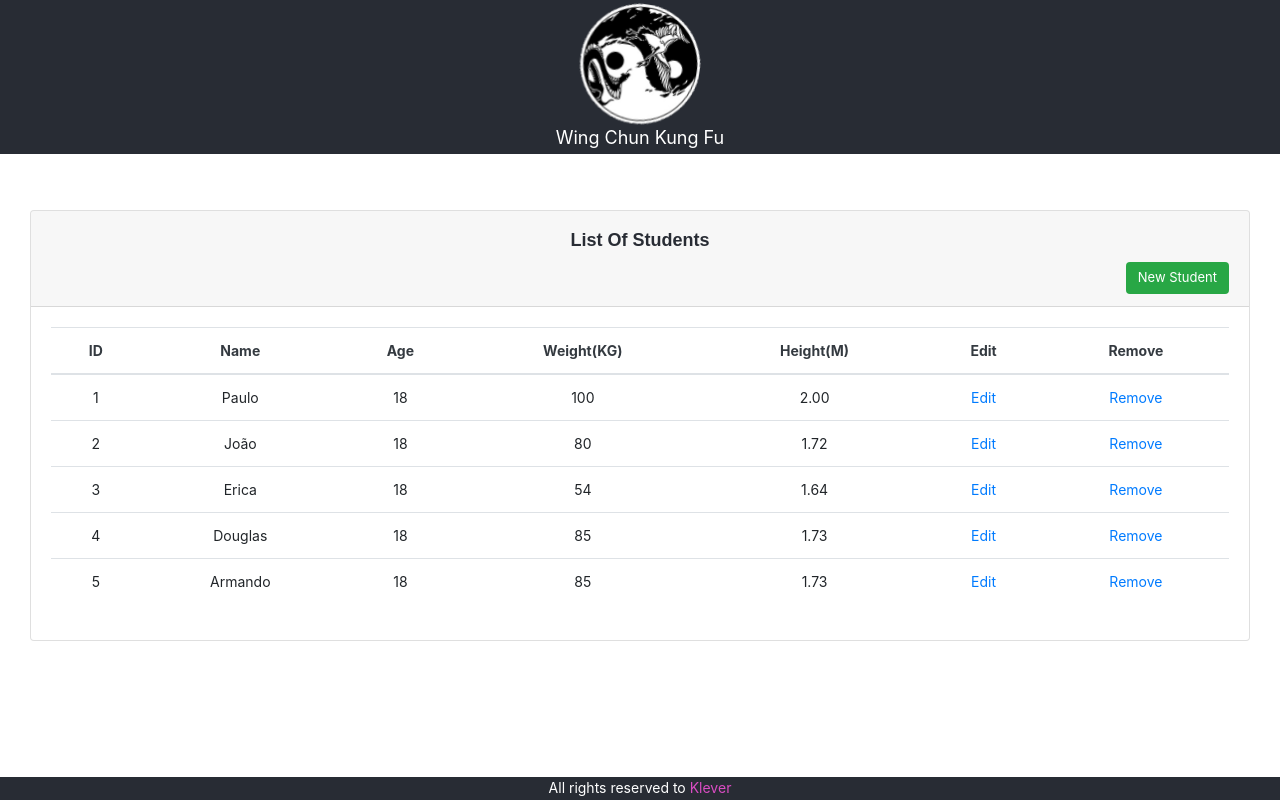
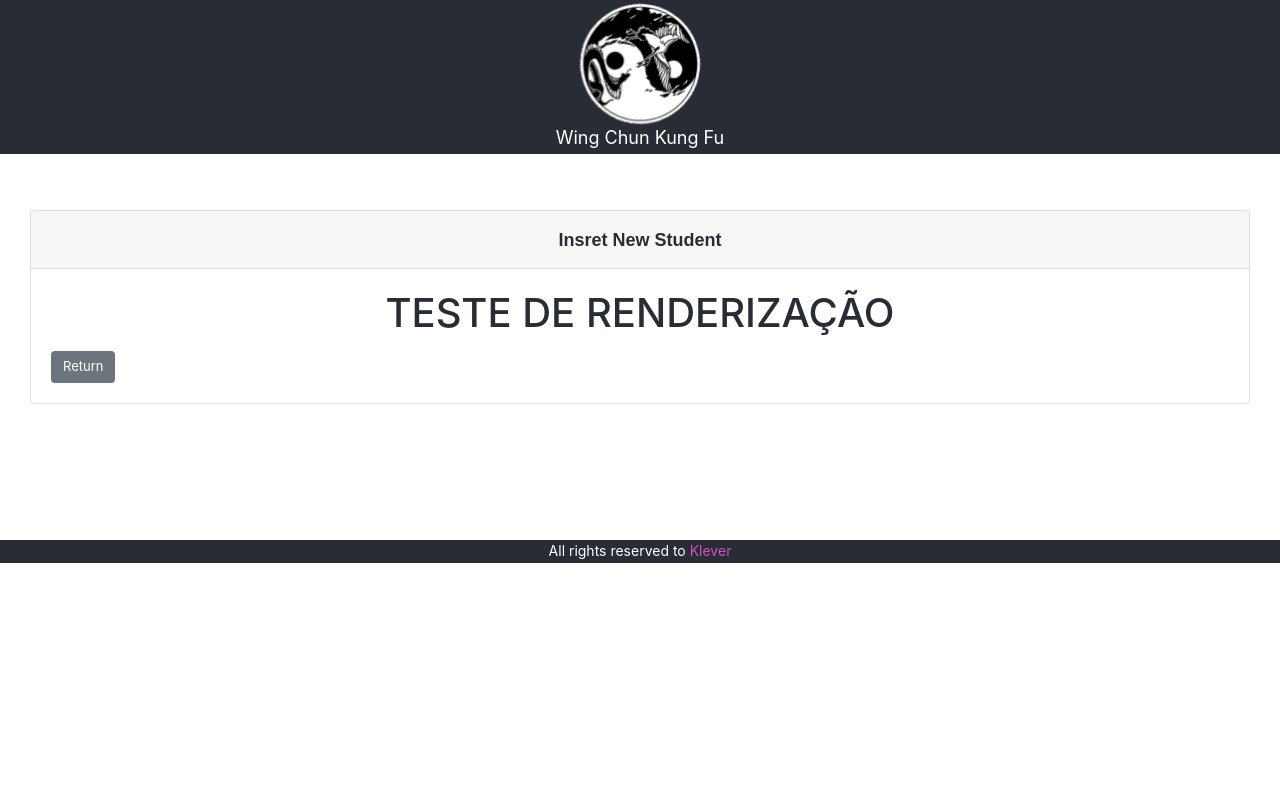
Before and after one commit to OtavioAugustto/chalangeKlever, a React (Create React App) app in the folder challenge-crud/: page /new-student in a window 1280 px wide. Built offline with nearby package versions, Linux system fonts and the light colour scheme.

Commit message:
Create NewStudent and EditStudent component and define routes whit React-routes-dom

```diff
--- a/challenge-crud/package.json
+++ b/challenge-crud/package.json
@@ -6,10 +6,12 @@
     "@testing-library/jest-dom": "^5.12.0",
     "@testing-library/react": "^11.2.6",
     "@testing-library/user-event": "^12.8.3",
+    "@types/react-router-dom": "^5.1.7",
     "react": "^17.0.2",
     "react-dom": "^17.0.2",
     "react-icons": "^4.2.0",
     "react-native-vector-icons": "^8.1.0",
+    "react-router-dom": "^5.2.0",
     "react-scripts": "4.0.3",
     "web-vitals": "^1.1.2"
   },
--- a/challenge-crud/src/assets/css/App.css
+++ b/challenge-crud/src/assets/css/App.css
@@ -76,3 +76,53 @@
     transform: rotate(360deg);
   }
 }
+
+
+
+.title-table{
+  font-family:Arial, Helvetica, sans-serif;
+  font-weight:bold;
+  font-size:calc(10px + 1vmin);
+  margin: 0.4em 0em 0.2em 0em;
+}
+
+.pull-right{
+  float: right;
+}
+
+.pull-left{
+  float: left;
+}
+
+
+/* buttons */
+
+.bt-add{
+  margin: 0.5em 0em 0em 0em;
+  border: 0;
+  outline: none;
+  font-size: small;
+  box-shadow: none;
+}
+
+.bt-back{
+  margin: 0.5em 0em 0em 0em;
+  border: 0;
+  outline: none;
+  font-size: small;
+  box-shadow: none;
+}
+
+.bt-edit{
+  border: 0;
+  outline: none;
+  font-size: small;
+  box-shadow: none;
+}
+
+.bt-remove{
+  border: 0;
+  outline: none;
+  font-size: small;
+  box-shadow: none;
+}
--- a/challenge-crud/src/assets/css/ListStudents.css
+++ /dev/null
@@ -1,20 +0,0 @@
-
-
-.title-table{
-    font-family:Arial, Helvetica, sans-serif;
-    font-weight:bold;
-    font-size:calc(10px + 1vmin);
-    margin: 0.4em 0em 0.2em 0em;
-}
-
-.pull-right{
-    float: right;
-}
-
-#bt-add{
-    margin: 0.5em 0em 0em 0em;
-    border: 0;
-    outline: none;
-    font-size: small;
-    box-shadow: none;
-}
--- a/challenge-crud/src/components/list-students/ListStudents.js
+++ b/challenge-crud/src/components/list-students/ListStudents.js
@@ -1,19 +1,19 @@
-import '../../assets/css/ListStudents.css';
+import '../../assets/css/App.css';
 
 
 function ListStudents() {
   return (
-    <div class="container-fluid">
-      <div class="col-md-12">
-        <div class="card">
-            <div class="card-header">
-            <h2 class="title-table">List Of Students</h2>
-            <button id="bt-add" type="button" class="btn btn-success pull-right">New Student</button>
+    <div className="container-fluid">
+      <div className="col-md-12">
+        <div className="card">
+            <div className="card-header">
+            <h2 className="title-table">List Of Students</h2>
+            <a class="btn btn-success btn-round pull-right bt-add" href="/new-student">New Student</a>
         </div>
-              <div class="card-body">
-                <div class="table-responsive">
-                  <table class="table">
-                      <thead class="text-dark">
+              <div className="card-body">
+                <div className="table-responsive">
+                  <table className="table">
+                      <thead className="text-dark">
                         <tr>
                           <th>ID</th>
                           <th>Name</th>
@@ -25,72 +25,82 @@ function ListStudents() {
                         </tr>
                       </thead>
                       <tbody id="">
-                        <tr class="paciente">
+                        <tr>
                           <td name="id">1</td>
                           <td name="name">Paulo</td>
                           <td name="age">18</td>
                           <td name="weight">100</td>
                           <td name="height">2.00</td>
                           <td name="edit">
-                            <a href="#">Edit</a>
+                          <a class="btn btn-info btn-round bt-edit"
+                          href="/edit-student">Edit</a>
                           </td>
                           <td name="remove">
-                            <a href="#">Remove</a>
+                          <a class="btn btn-danger btn-round bt-remove"
+                          href="#">Remove</a>
                           </td>
                         </tr>
 
-                        <tr class="paciente">
+                        <tr>
                           <td name="id">2</td>
                           <td name="name">João</td>
                           <td name="age">18</td>
                           <td name="weight">80</td>
                           <td name="height">1.72</td>
                           <td name="edit">
-                            <a href="#">Edit</a>
+                          <a class="btn btn-info btn-round bt-edit"
+                          href="/edit-student">Edit</a>
                           </td>
                           <td name="remove">
-                            <a href="#">Remove</a>
+                          <a class="btn btn-danger btn-round bt-remove"
+                          href="#">Remove</a>
                           </td>
                         </tr>
 
-                        <tr class="paciente">
+                        <tr>
                           <td name="id">3</td>
                           <td name="name">Erica</td>
                           <td name="age">18</td>
-                          <td class="weight">54</td>
-                          <td class="height">1.64</td>
+                          <td name="weight">54</td>
+                          <td name="height">1.64</td>
                           <td name="edit">
-                            <a href="#">Edit</a>
+                          <a class="btn btn-info btn-round bt-edit"
+                          href="/edit-student">Edit</a>
                           </td>
                           <td name="remove">
-                            <a href="#">Remove</a>
+                          <a class="btn btn-danger btn-round bt-remove"
+                          href="#">Remove</a>
                           </td>
                         </tr>
 
-                        <tr class="paciente">
+                        <tr>
                           <td name="id">4</td>
                           <td name="name">Douglas</td>
                           <td name="age">18</td>
-                          <td class="weight">85</td>
-                          <td class="height">1.73</td>
+                          <td name="weight">85</td>
+                          <td name="height">1.73</td>
                           <td name="edit">
-                            <a href="#">Edit</a>
+                          <a class="btn btn-info btn-round bt-edit"
+                          href="/edit-student">Edit</a>
                           </td>
                           <td name="remove">
-                            <a href="#">Remove</a>
+                          <a class="btn btn-danger btn-round bt-remove"
+                          href="#">Remove</a>
                           </td>
                         </tr>
-                        <tr class="paciente">
+                        <tr>
                           <td name="id">5</td>
                           <td name="name">Armando</td>
                           <td name="age">18</td>
-                          <td class="weight">85</td>
-                          <td class="height">1.73</td>
+                          <td name="weight">85</td>
+                          <td name="height">1.73</td>
                           <td name="edit">
-                            <a href="#">Edit</a>
+                          <a class="btn btn-info btn-round bt-edit"
+                          href="/edit-student">Edit</a>
                           </td>
                           <td name="remove">
-                            <a href="#">Remove</a>
+                          <a class="btn btn-danger btn-round bt-remove"
+                          href="#">Remove</a>
                           </td>
                         </tr>
                       </tbody>
--- a/challenge-crud/src/index.js
+++ b/challenge-crud/src/index.js
@@ -4,10 +4,9 @@ import '../src/assets/css/index.css';
 import App from './views/App';
 import reportWebVitals from './reportWebVitals';
 
-
 ReactDOM.render(
   <React.StrictMode>
-    <App />
+      <App />
   </React.StrictMode>,
   document.getElementById('root')
 );
--- a/challenge-crud/src/views/App.js
+++ b/challenge-crud/src/views/App.js
@@ -1,21 +1,45 @@
 import '../assets/css/App.css';
+
+import TopBar from '../components/topbar/TopBar';
 import ListStudents from '../components/list-students/ListStudents';
-import TopBar from '../components/topbar/TopBar';
 import Footer from '../components/footer/Footer';
+import NewStudent from './new-student/NewStudent';
+import EditStudent from './edit-student/EditStudent';
+
+
+import {BrowserRouter as Router, Route, Switch} from 'react-router-dom';
+
 
 function App() {
+
   return (
+    <Router>
+      <Switch>
         <div className="App">
             <header className="App-header">
               <TopBar></TopBar>
             </header>
+            <Route exact path="/">
               <div className="App-content">
                 <ListStudents></ListStudents>
               </div>
+            </Route>
+            <Route exact path="/new-student">
+              <div className="App-content">
+                <NewStudent></NewStudent>
+              </div>
+            </Route>
+            <Route exact path="/edit-student">
+              <div className="App-content">
+                <EditStudent></EditStudent>
+              </div>
+            </Route>
             <div className="App-footer">
               <Footer></Footer>
             </div>
         </div>
+      </Switch>
+    </Router>
   );
 }
 
--- /dev/null
+++ b/challenge-crud/src/views/edit-student/EditStudent.js
@@ -0,0 +1,25 @@
+import '../../assets/css/App.css';
+
+
+function NewStudent() {
+  return (
+    <div class="container-fluid">
+      <div class="col-md-12">
+            <div class="card">
+                <div class="card-header">
+                <h2 class="title-table">Edit Student</h2>
+            </div>
+                <div class="card-body">
+                    <form>
+                        <h1>TESTE DE RENDERIZAÇÃO</h1>
+                        <h1>EDITAR</h1>
+                        <a class="btn btn-secondary btn-round pull-left bt-back" href="/">Return</a>
+                    </form>
+                </div>
+            </div>
+       </div>
+    </div>
+  );
+}
+
+export default NewStudent;
--- /dev/null
+++ b/challenge-crud/src/views/new-student/NewStudent.js
@@ -0,0 +1,24 @@
+import '../../assets/css/App.css';
+
+
+function NewStudent() {
+  return (
+    <div class="container-fluid">
+      <div class="col-md-12">
+            <div class="card">
+                <div class="card-header">
+                <h2 class="title-table">Insret New Student</h2>
+            </div>
+                <div class="card-body">
+                    <form>
+                        <h1>TESTE DE RENDERIZAÇÃO</h1>
+                        <a class="btn btn-secondary btn-round pull-left bt-back" href="/">Return</a>
+                    </form>
+                </div>
+            </div>
+       </div>
+    </div>
+  );
+}
+
+export default NewStudent;
```
Also changed, not shown: 1 other file (tests, documents, lock files or other folders). Lines whose indentation alone changed are shown as unchanged.
